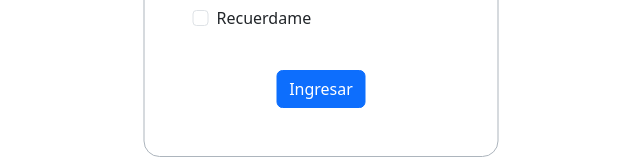
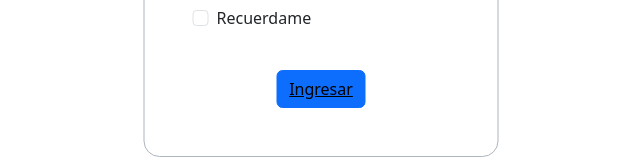
Before and after one commit to alexrenatoy/Academy-Projects, an Angular app in the folder rugrats/: page /auth/login in a window 1280 px wide. Shown: the part 429-589 px from the top of the page, without its empty margins (319-959 px from the left). Built offline with nearby package versions, Linux system fonts and the light colour scheme.

Commit message:
rutas creadas de modulos

```diff
--- a/rugrats/src/app/app-routing.module.ts
+++ b/rugrats/src/app/app-routing.module.ts
@@ -18,10 +18,10 @@ const routes: Routes = [
     path: "products",
     loadChildren:() => import('./products/products.module').then(m => m.ProductsModule)
   },
-  // {
-  //   path: "offer",
-  //   loadChildren:() => import('./offer/offer.module').then(m => m.OfferModule)
-  // },
+  {
+    path: "offer",
+    loadChildren:() => import('./offer/offer.module').then(m => m.OfferModule)
+  },
   {
     path: "common",
     loadChildren:() => import('./common/common.module').then(m => m.CommonModule)
--- a/rugrats/src/app/app.component.html
+++ b/rugrats/src/app/app.component.html
@@ -1,2 +1 @@
-
 <router-outlet />
--- a/rugrats/src/app/auth/login/login.component.html
+++ b/rugrats/src/app/auth/login/login.component.html
@@ -18,8 +18,10 @@
             <button
             type="submit"
             class="btn btn-primary"
-            [routerLink]="['/not-found']"
-            >Ingresar</button>
+            >
+            <a class="text-black " routerLink='/products/product-form'  >
+              Ingresar
+            </a></button>
         </div>
       </form>
     </div>
--- a/rugrats/src/app/offer/offer-routing.module.ts
+++ b/rugrats/src/app/offer/offer-routing.module.ts
@@ -1,8 +1,18 @@
 import { NgModule } from '@angular/core';
 import { RouterModule, Routes } from '@angular/router';
+import { CategoryFormComponent } from './category-form/category-form.component';
 import { CategoryListComponent } from './category-list/category-list.component';
 
-const routes: Routes = [];
+const routes: Routes = [
+  {
+    path:'offer-form',
+    component: CategoryFormComponent
+  },
+  {
+    path:'offer-list',
+    component: CategoryListComponent
+  }
+];
 
 @NgModule({
   imports: [RouterModule.forChild(routes)],
--- a/rugrats/src/app/offer/offer.module.ts
+++ b/rugrats/src/app/offer/offer.module.ts
@@ -4,6 +4,7 @@ import { CommonModule } from '@angular/common';
 import { OfferRoutingModule } from './offer-routing.module';
 import { CategoryListComponent } from './category-list/category-list.component';
 import { CategoryFormComponent } from './category-form/category-form.component';
+import { FormBuilder, ReactiveFormsModule } from '@angular/forms';
 
 
 @NgModule({
@@ -13,7 +14,8 @@ import { CategoryFormComponent } from './category-form/category-form.component';
   ],
   imports: [
     CommonModule,
-    OfferRoutingModule
+    OfferRoutingModule,
+    ReactiveFormsModule
   ]
 })
 export class OfferModule { }
--- a/rugrats/src/app/products/product-list/product-list.component.html
+++ b/rugrats/src/app/products/product-list/product-list.component.html
@@ -1,4 +1,3 @@
-<link href="https://cdn.jsdelivr.net/npm/bootstrap@5.3.3/dist/css/bootstrap.min.css" rel="stylesheet" integrity="sha384-QWTKZyjpPEjISv5WaRU9OFeRpok6YctnYmDr5pNlyT2bRjXh0JMhjY6hW+ALEwIH" crossorigin="anonymous">
 
 <table class="table" style="width: 1300px; border: 1px black solid; margin-left: 90px; margin-top: 20px;">
     <h2 style="margin-left: 90px; margin-top: 30px;">Lista de Productos</h2>
```
